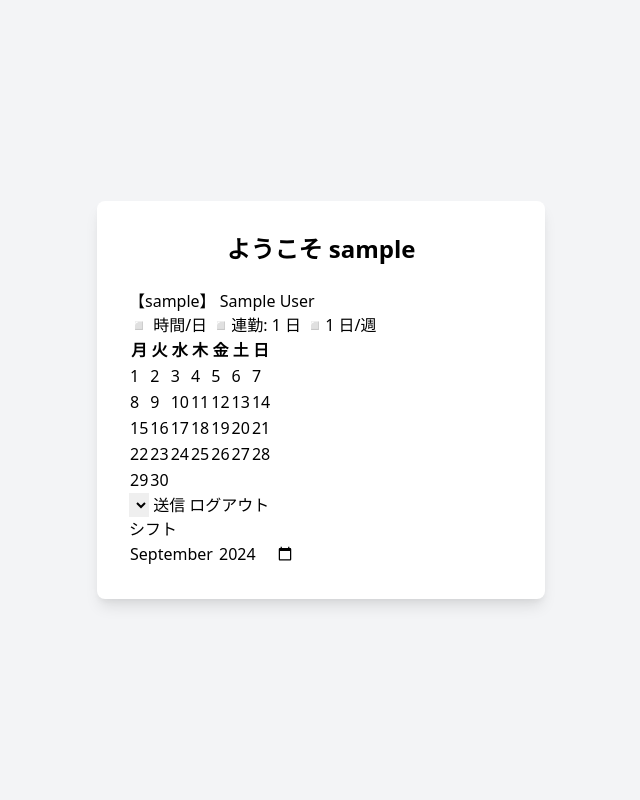
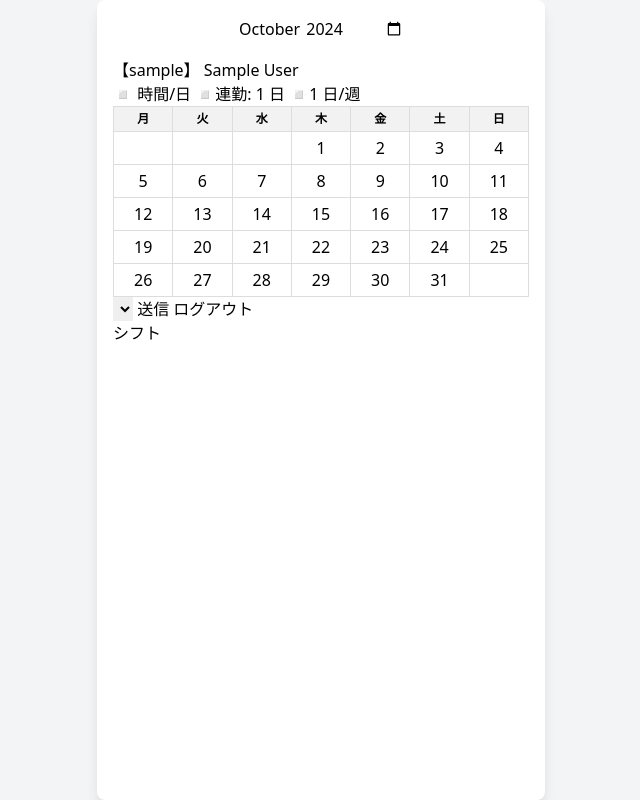
Before and after one commit to katsuki1128/shift_create, a Flask app: page /employee in a window 1280 px wide. Shown: the whole page, without its empty margins (319-959 px from the left). Run offline with Flask 3, Linux system fonts and the light colour scheme; the visitor is signed in with stand-in values (Sample User, id 1); tables that the repository leaves empty hold one stand-in row (values such as "Sample post"); lists and menus that the app fills with data are empty.

Commit message:
calender

```diff
--- /dev/null
+++ b/static/css/styles.css
@@ -0,0 +1,17 @@
+/* static/css/styles.css */
+
+table {
+    border-collapse: collapse;
+    width: 100%;
+}
+
+th,
+td {
+    border: 1px solid #ddd;
+    text-align: center;
+    padding: 4px;
+}
+
+th {
+    background-color: #f2f2f2;
+}
--- a/static/js/calendar.js
+++ b/static/js/calendar.js
@@ -1,24 +1,11 @@
 // static/js/calendar.js
 
 // import { shiftTypes } from './shifts.js';
+import { getCalendarInfoFromCurrentMonth } from './utility.js';
 import { currentMonth, userShifts, senjuShiftTypes } from './main.js';
 
 const formatDateString = (year, month, day) => {
     return `${year}-${String(month).padStart(2, '0')}-${String(day).padStart(2, '0')}`;
-};
-
-// currentMonthから年、月、月の日数、firstDayIndex、totalCellsを取得する関数
-const getCalendarInfoFromCurrentMonth = () => {
-    const [year, month] = currentMonth.split("-").map(Number);
-    const daysInMonth = new Date(year, month, 0).getDate(); // 月は0ベースなのでそのまま使用
-
-    // 月の初日の曜日を取得 (month - 1 は 0ベースの月に対応させる)
-    const firstDayIndex = new Date(year, month - 1, 1).getDay();
-
-    // 必要なセル数（1ヶ月分の日数 + 最初の日のインデックス）を7で割って、7の倍数の行数を確保
-    const totalCells = Math.ceil((daysInMonth + firstDayIndex) / 7) * 7;
-
-    return { year, month, daysInMonth, firstDayIndex, totalCells };
 };
 
 
@@ -28,21 +15,22 @@ const generateHeaderRow = (calendar) => {
     daysOfWeek.forEach(day => {
         const th = document.createElement("th");
         th.textContent = day;
+        th.classList.add("text-xs");
         headerRow.appendChild(th);
     });
     calendar.appendChild(headerRow);
 };
 
 const generateCalendar = (calendar, userShifts, selectedDates, removedDates, date) => {
-    // Clear existing calendar
     while (calendar.firstChild) {
         calendar.removeChild(calendar.firstChild);
     }
 
     generateHeaderRow(calendar);
+    console.log("currentMonth", currentMonth)
 
     // グローバル関数から年、月、月の日数を取得
-    const { year, month, daysInMonth, firstDayIndex, totalCells } = getCalendarInfoFromCurrentMonth();
+    const { year, month, daysInMonth, firstDayIndex, totalCells } = getCalendarInfoFromCurrentMonth(currentMonth + 3);
 
     let currentDay = 1;
 
@@ -54,16 +42,9 @@ const generateCalendar = (calendar, userShifts, selectedDates, removedDates, dat
         // 日付セルの生成
         const cell = document.createElement("td");
         if (i >= firstDayIndex - 1 && currentDay <= daysInMonth) {
-            // console.log(i)
             const cellDay = currentDay;
-            // const dateStr = formatDateString(date.getFullYear(), date.getMonth() + 2, cellDay);
             const dateStr = formatDateString(year, month, cellDay);
-            // const dateStr = `${year}-${String(month).padStart(2, '0')}-${String(day).padStart(2, '0')}`;
-
-            // console.log(dateStr);
             cell.textContent = currentDay;
-
-            // console.log(userShifts)
 
             // シフトの適用
             if (userShifts.has(dateStr)) {
@@ -88,10 +69,6 @@ const generateCalendar = (calendar, userShifts, selectedDates, removedDates, dat
                     // シングルクリックの処理をここに書く
                     if (userShifts.has(dateStr)) {
                         const currentShift = userShifts.get(dateStr);
-                        // console.log("currentShift", currentShift);
-
-                        // let nextShiftIndex = shiftTypeKeys.indexOf(currentShift.shift_name) + 1;
-                        // let nextShiftIndex = 8;
                         console.log(nextShiftIndex)
 
                         if (nextShiftIndex >= shiftTypeKeys.length) {
--- a/static/js/main.js
+++ b/static/js/main.js
@@ -1,5 +1,6 @@
 // static/js/main.js
 import { generateCalendar, generateShiftCalendar } from './calendar.js';
+import { setDefaultMonth, getCurrentMonth } from './utility.js';
 
 
 export let currentMonth = '';  // 現在選択されている「月」を保持する変数
@@ -189,20 +190,10 @@ document.getElementById('work-hours-display').addEventListener('keydown', functi
 });
 
 
-// 先月の月を自動的に設定する関数
-const setDefaultMonth = () => {
-    const shiftMonthInput = document.getElementById('shift-month');
-    const today = new Date();
-    // 先月の日付を取得
-    const Month = new Date(today.getFullYear(), today.getMonth() - 1);
-    // 年と月をフォーマット YYYY-MM にして value に設定
-    const formattedMonth = Month.toISOString().slice(0, 7);
-    shiftMonthInput.value = formattedMonth;
-    currentMonth = formattedMonth;  // ここでグローバル変数にも値を保持
-};
 
 const init = async () => {
-    setDefaultMonth();
+    const shiftMonthInput = document.getElementById('shift-month');
+    currentMonth = setDefaultMonth(shiftMonthInput);
     initializeCalendar();
     renderShiftLegend();
     pulldownMenuShift();
--- /dev/null
+++ b/static/js/utility.js
@@ -0,0 +1,23 @@
+// static/js/utility.js
+
+// 現在の年と月を取得し、YYYY-MMの形式で返す関数
+export const getCurrentMonth = () => {
+    const today = new Date();
+    const year = today.getFullYear();
+    const month = String(today.getMonth() + 1).padStart(2, '0');  // 月は0から始まるので+1
+    return `${year}-${month}`;//YYYY-MM形式
+};
+
+export const setDefaultMonth = (shiftMonthInput) => {
+    const currentMonth = getCurrentMonth();
+    shiftMonthInput.value = currentMonth;
+    return currentMonth;
+};
+
+export const getCalendarInfoFromCurrentMonth = (currentMonth) => {
+    const [year, month] = currentMonth.split("-").map(Number);
+    const daysInMonth = new Date(year, month, 0).getDate();
+    const firstDayIndex = new Date(year, month - 1, 1).getDay();
+    const totalCells = Math.ceil((daysInMonth + firstDayIndex) / 7) * 7;
+    return { year, month, daysInMonth, firstDayIndex, totalCells };
+};
--- a/templates/employee.html
+++ b/templates/employee.html
@@ -5,14 +5,17 @@
 <head>
     <meta charset="UTF-8">
     <meta name="viewport" content="width=device-width, initial-scale=1.0">
-    <title>Employee Page</title>
+    <title>従業員ページ</title>
+    <link rel="stylesheet" href="../static/css/styles.css">
     <link href="https://cdn.jsdelivr.net/npm/tailwindcss@2.2.19/dist/tailwind.min.css" rel="stylesheet">
 </head>
 
-<body class="bg-gray-100 h-screen flex items-center justify-center">
-    <div class="bg-white p-8 rounded-lg shadow-lg w-full max-w-md">
-        <h1 class="text-2xl font-bold text-center mb-6">ようこそ {{ username }}</h1>
+<body class="bg-gray-100 h-screen flex justify-center">
 
+    <div class="bg-white p-4 rounded-lg shadow-lg w-full max-w-md">
+        <div class="flex justify-center mb-4">
+            <input type="month" id="shift-month" name="shift_month" required>
+        </div>
         <div class="container">
             <div id="calendar-container">
                 <form id="shift-form">
@@ -50,7 +53,7 @@
                 <ul id="shift-legend"></ul>
             </div>
 
-            <input type="month" id="shift-month" name="shift_month" required>
+
         </div>
 
 
```
Also changed, not shown: 1 other file.
